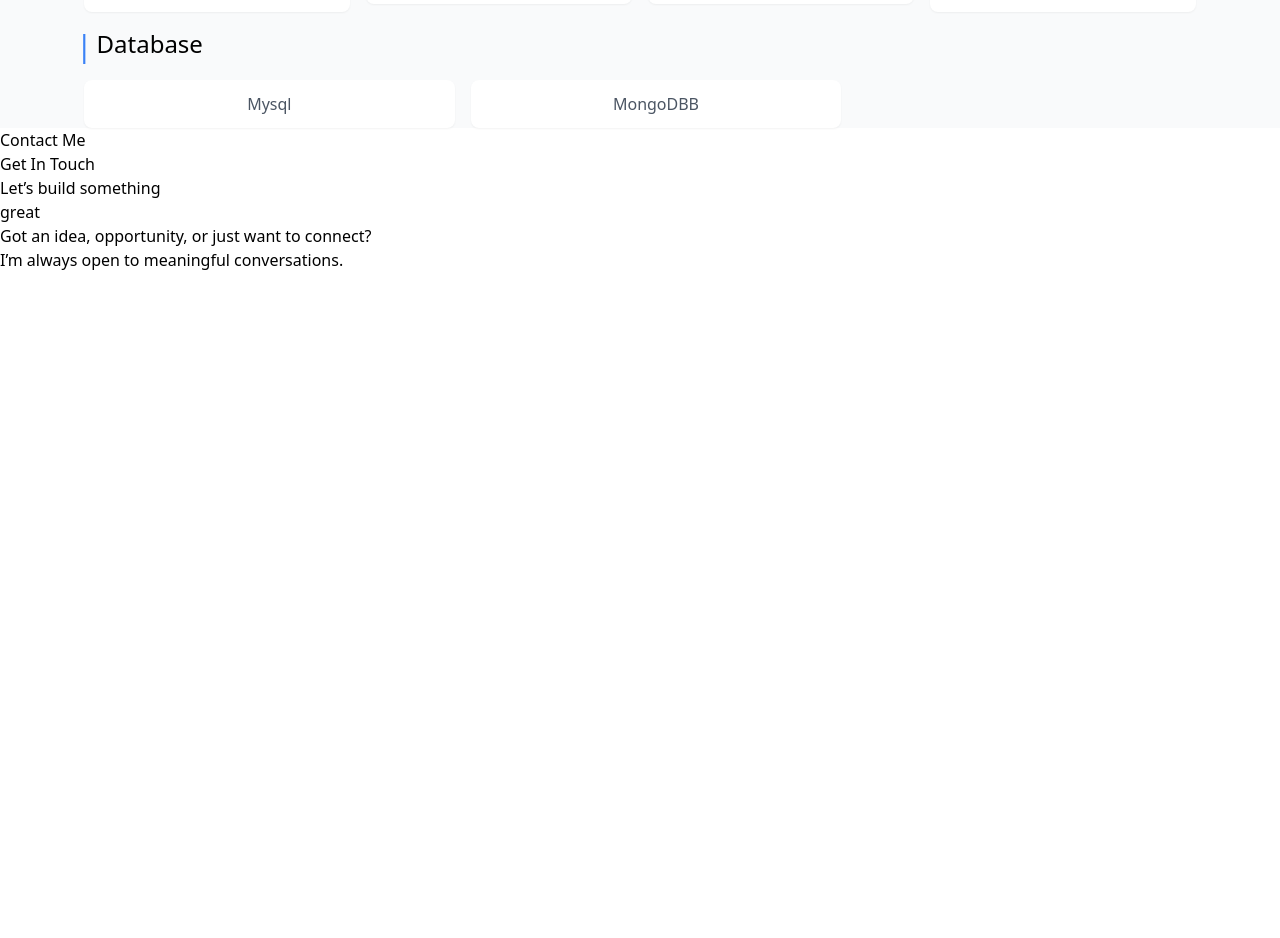
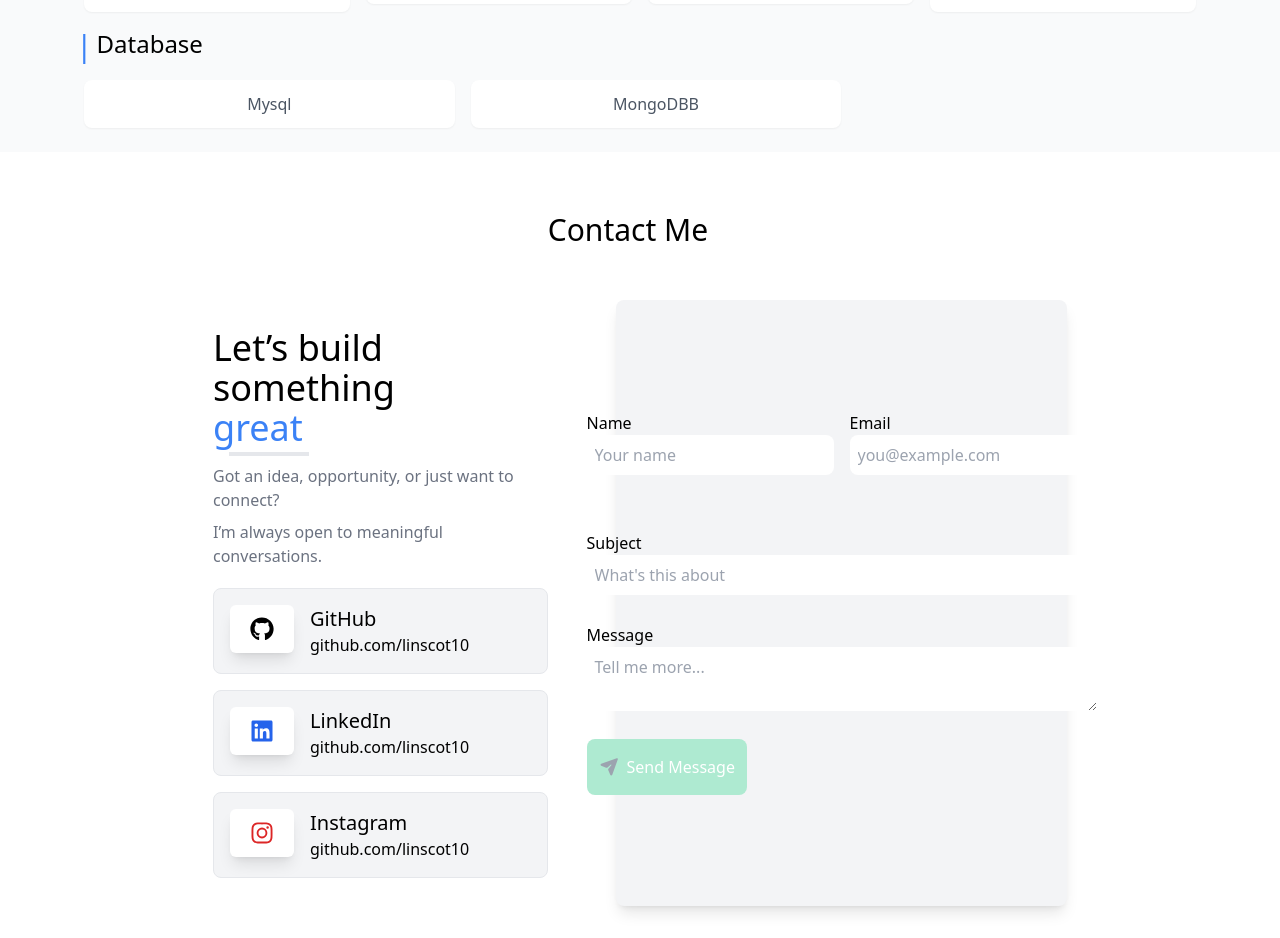
Before and after one commit to linscot10/my_portfolio, a React (Vite) app: page / in a window 1280 px wide. Shown: the part 1807-2745 px from the top of the page. Before the commit the page ends 2079 px from the top, so only its background shows below. Built offline with nearby package versions, Linux system fonts and the light colour scheme.

Commit message:
portfolio

```diff
--- a/src/pages/Contact.jsx
+++ b/src/pages/Contact.jsx
@@ -1,23 +1,44 @@
 import React from 'react'
-
+import {FontAwesomeIcon} from '@fortawesome/react-fontawesome'
+import {faPaperPlane} from  '@fortawesome/free-solid-svg-icons'
+import { faGithub,faLinkedin,faInstagram } from '@fortawesome/free-brands-svg-icons'
 const Contact = () => {
   return (
-    <div id='Contact'>
-    <h1>Contact Me</h1>
-    <div>
-    <div>
-    <h2> Get In Touch</h2>
-    <h1>Let’s build something</h1>
-    <h1>great</h1>
-    <p>Got an idea, opportunity, or just want to connect?</p>
-    <p>I’m always open to meaningful conversations.</p>
-    <div>
-    <a><div><div></div></div></a>
-    <a></a>
-    <a></a>
+    <div id='Contact' className=' mr-6 flex flex-col justify-center gap-5 items-center py-5  mt-5'>
+    <h1 className='text-3xl p-5'>Contact Me</h1>
+    <div className=' flex gap-4 justify-center w-3/4 px-5'>
+    <div className=' p-7 m-3 ml-2 w-1/2'>
+    {/* <h2> Get In Touch</h2> */}
+    <h1 className='text-4xl '>Let’s build something</h1>
+    <h1 className='text-4xl text-blue-500'>great</h1><hr className='w-20 h-1 bg-gray-900  mt-1 border-[2px] ml-4'/>
+    <p className='py-2 text-gray-500'>Got an idea, opportunity, or just want to connect?</p>
+    <p className=' text-gray-500 pb-2'>I’m always open to meaningful conversations.</p>
+    <div className='flex flex-col'>
+    <a href='http://github.com/linscot10' className='group p-4 mt-3 hover:shadow-lg bg-gray-100 hover:border-[1px] hover:border-gray-600 border-[1px] border-gray-200 rounded-lg' ><div className='flex flex-row  gap-4'> <div className='bg-white w-16 rounded-md shadow-lg text-2xl flex justify-center items-center h-12 '><FontAwesomeIcon className='text-black group-hover:w-8 group-hover:h-12' icon={faGithub}   /></div><div><h2 className='text-xl'>GitHub</h2><p>github.com/linscot10</p></div></div></a>
+    <a href='#' className='group p-4 mt-4 hover:shadow-lg  bg-gray-100 hover:border-[1px] hover:border-gray-600 border-[1px] border-gray-200 rounded-lg'><div className='flex flex-row  gap-4'><div  className='bg-white w-16 rounded-md shadow-lg text-2xl flex justify-center items-center h-12 '><FontAwesomeIcon className='text-blue-600 group-hover:w-6 group-hover:h-12' icon={faLinkedin}   /></div><div><h2 className='text-xl'>LinkedIn</h2><p>github.com/linscot10</p></div></div></a>
+    <a href='#' className='group p-4 mt-4 hover:shadow-lg bg-gray-100 hover:border-[1px] hover:border-gray-600 border-[1px] border-gray-200 rounded-lg'><div className='flex flex-row  gap-4'><div  className='bg-white w-16 rounded-md shadow-lg text-2xl flex justify-center items-center h-12 '><FontAwesomeIcon className='text-red-600 group-hover:w-6 group-hover:h-12' icon={faInstagram} /></div> <div><h2 className='text-xl'>Instagram</h2><p>github.com/linscot10</p></div></div></a>
     </div>
     </div>
-    <div></div>
+    <div className=' shadow-lg bg-gray-100 rounded-lg flex justify-center items-center  p-7 m-3 w-1/2'>
+    <form>
+    <div className='flex gap-4 '>
+    <label className='flex flex-col '>Name
+    <input type='text' placeholder='Your name' className='rounded-lg p-2'/>
+    </label>
+    <label className='flex flex-col'>Email
+    <input type='email' placeholder='you@example.com' className='rounded-lg p-2'/>
+    </label>
+    </div>
+<div className='flex flex-col mt-7'>
+
+    <label className='mt-7'>Subject</label>
+    <input type='text' placeholder="What's this about" className='rounded-lg p-2'/>
+    <label  className='mt-7'>Message</label>
+    <textarea placeholder='Tell me more...' width='300' height='300' className='rounded-lg p-2'></textarea>
+</div>
+<button className='mt-7 bg-mint-200 py-4 px-3 hover:bg-mint-300 rounded-lg text-white'><FontAwesomeIcon icon={faPaperPlane} className='text-gray-400 mr-2 ' />Send Message</button>
+    </form>
+    </div>
     </div>
     </div>
   )
--- a/src/pages/Skills.jsx
+++ b/src/pages/Skills.jsx
@@ -10,7 +10,7 @@ import Django from './../assets/django.png'
 
 const Skills = () => {
   return (
-    <div id='Skills' className=' pt-10 bg-gray-50'>
+    <div id='Skills' className=' pt-10 bg-gray-50 pb-6'>
     <div className=' '>
         <h1 className='text-3xl mx-4 pt-8 px-10'>Tech Stack</h1><hr className='  bg-gray-900  m-4 mx-12 mt-6 border-[1px] '/>
  <div>
```
